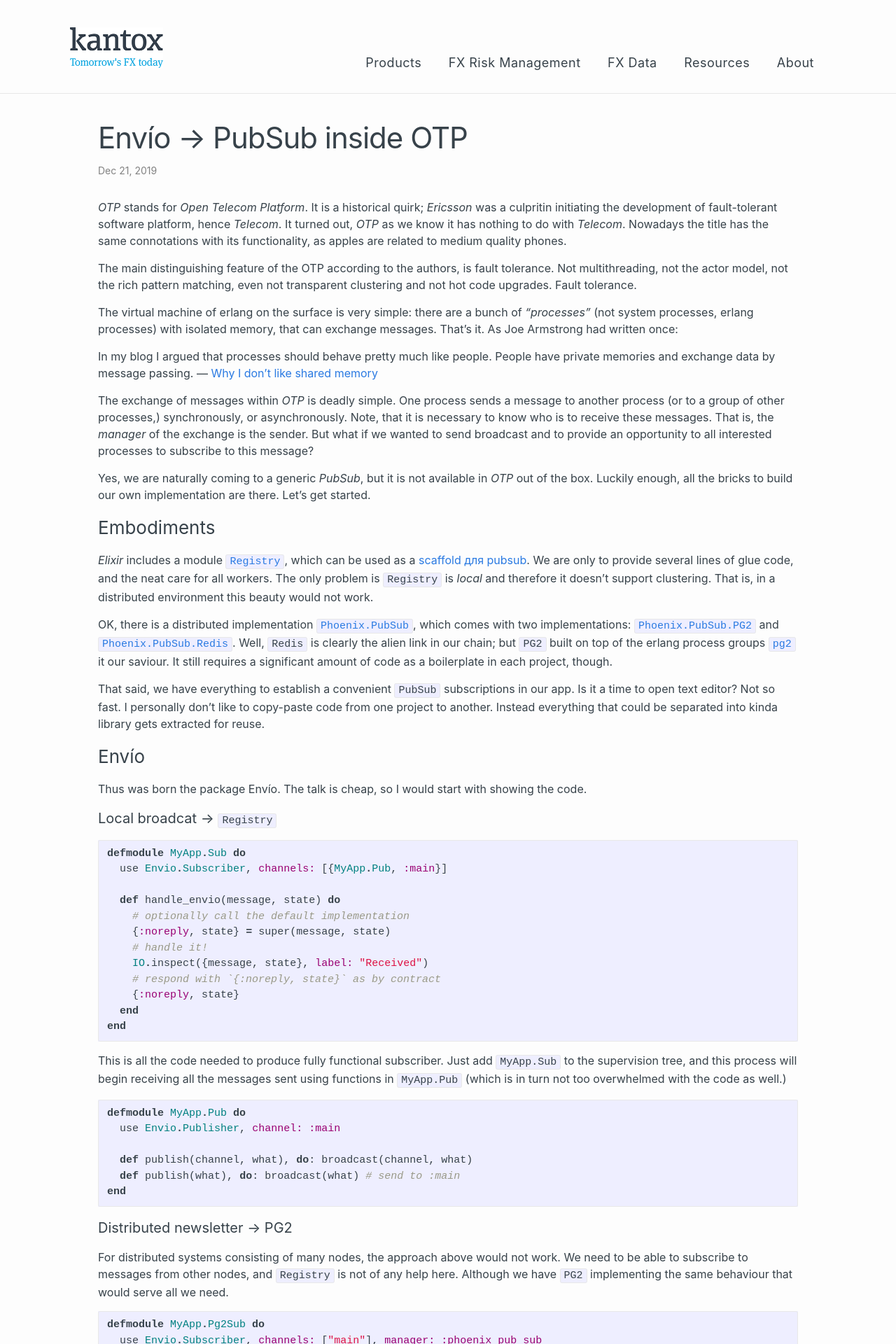
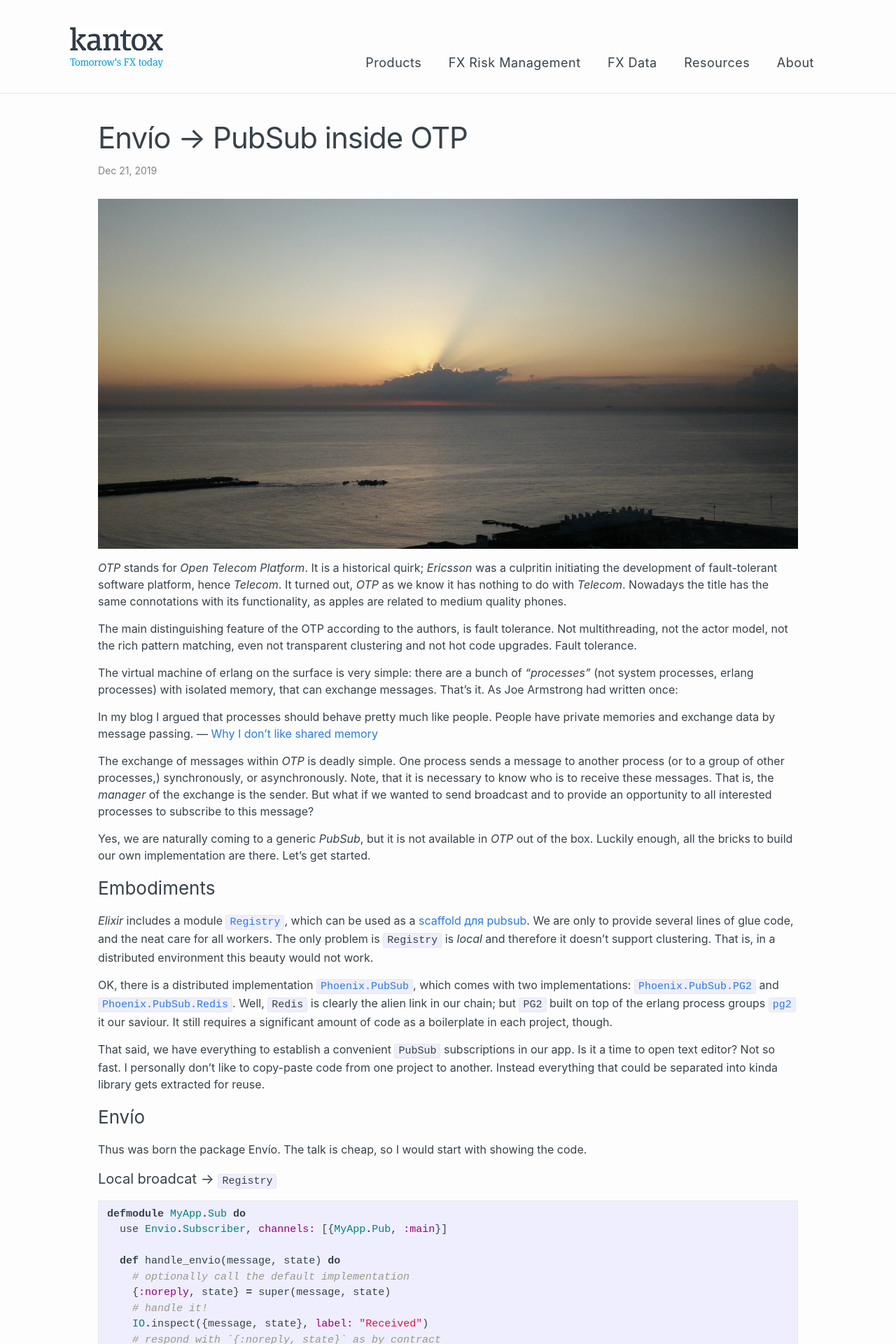
Before and after one commit to kantox/kantox.github.io, a Jekyll site: the page built from _posts/2019-12-21-pubsub-with-envio.md, in a window 1280 px wide. Shown: the top 1920 px of the page at 70% size. Built offline with Jekyll 4.4.1, drawn with Linux system fonts in a browser that asks for light colours.

Commit message:
Heading pic for the last post.

```diff
--- a/_posts/2019-12-21-pubsub-with-envio.md
+++ b/_posts/2019-12-21-pubsub-with-envio.md
@@ -7,6 +7,8 @@
   - elixir
   - erlang
 ---
+
+![Sunrise in Torre Mapfre](/img/sunrise-titanic.jpg)
 
 _OTP_ stands for _Open Telecom Platform_. It is a historical quirk; _Ericsson_ was a culpritin initiating the development of fault-tolerant software platform, hence _Telecom_. It turned out, _OTP_ as we know it has nothing to do with _Telecom_. Nowadays the title has the same connotations with its functionality, as apples are related to medium quality phones.
 
```
Also changed, not shown: img/sunrise-titanic.jpg (added).
